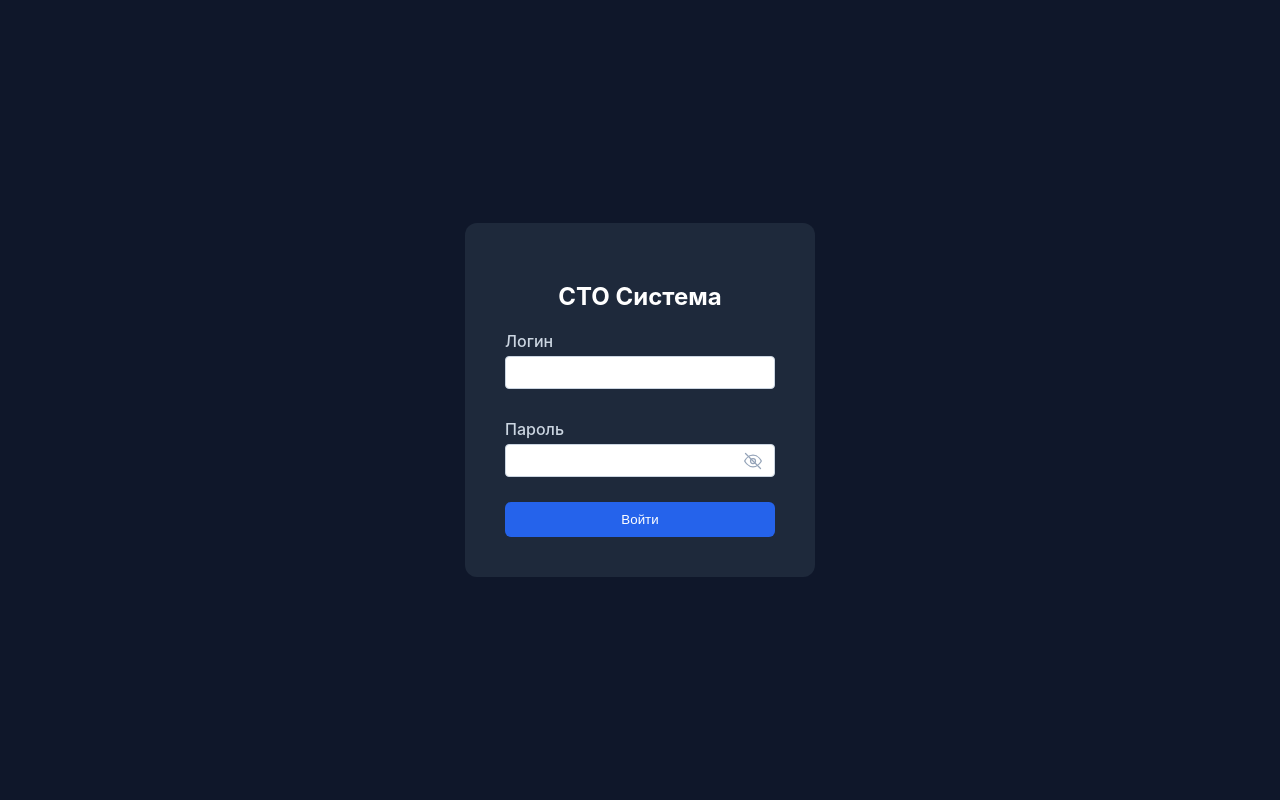
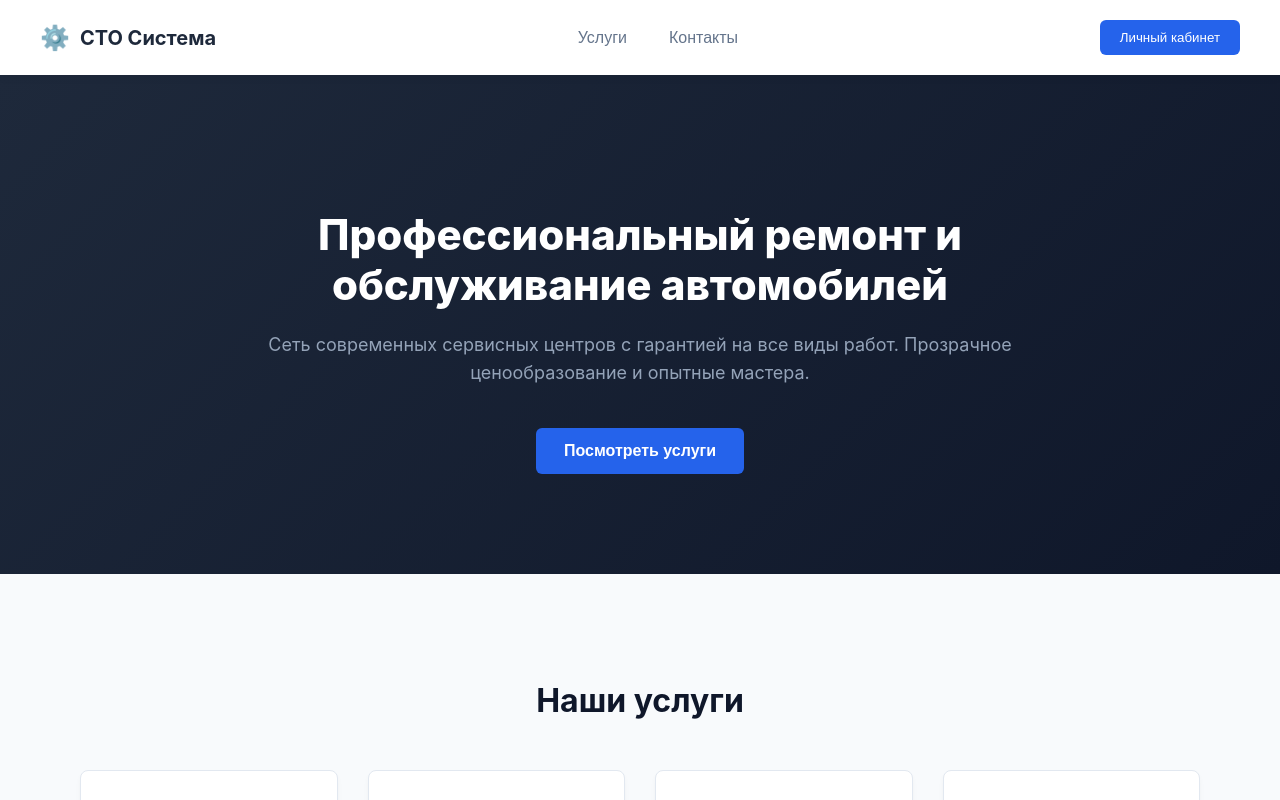
Before and after one commit to ShoulderJoint/db-coursework-autoservice, a React (Vite) app in the folder frontend/: page / in a window 1280 px wide. Built offline with nearby package versions, Linux system fonts and the light colour scheme.

Commit message:
added main page

```diff
--- a/frontend/src/App.jsx
+++ b/frontend/src/App.jsx
@@ -31,6 +31,8 @@ import VendorsTable from './components/tables/VendorsTable';
 import PartsContractsTable from './components/tables/SparePartsContractsTable';
 
 import Dashboard from './components/Dashboard';
+
+import LandingPage from './components/layout/LandingPage';
 
 import { apiFetch } from './api';
 
@@ -76,6 +78,8 @@ function App() {
   const [viewingApplication, setViewingApplication] = useState(null);
 
   const [isProfileModalOpen, setIsProfileModalOpen] = useState(false);
+
+  const [showLogin, setShowLogin] = useState(false);
 
   const loadDataArray = async (endpoint, stateSetter, errorLabel) => {
     try {
@@ -213,7 +217,17 @@ function App() {
   return (
     <div className="app-container">
       {!currentUser ? (
-        <LoginForm onLoginSuccess={handleLoginSuccess} />
+        !showLogin ? (
+          <LandingPage onLoginClick={() => setShowLogin(true)} />
+        ) : (
+          <LoginForm
+            onLoginSuccess={(user) => {
+              setCurrentUser(user);
+              setShowLogin(false);
+            }}
+            onBackToLanding={() => setShowLogin(false)}
+          />
+        )
       ) : (
         <>
           <Sidebar
--- /dev/null
+++ b/frontend/src/components/layout/LandingPage.jsx
@@ -0,0 +1,90 @@
+import React from 'react';
+
+const LandingPage = ({ onLoginClick }) => {
+  // Список популярных услуг для вывода на главную
+  const popularServices = [
+    { title: 'Регулярное ТО', desc: 'Замена масла, фильтров, свечей и комплексная проверка всех систем автомобиля.', price: 'от 2 500 руб.' },
+    { title: 'Ремонт ходовой части', desc: 'Диагностика подвески, замена амортизаторов, сайлентблоков и рычагов.', price: 'от 1 800 руб.' },
+    { title: 'Компьютерная диагностика', desc: 'Чтение и сброс ошибок, проверка работы датчиков и электронных блоков.', price: '1 000 руб.' },
+    { title: 'Ремонт тормозной системы', desc: 'Замена тормозных колодок, дисков, суппортов и тормозной жидкости.', price: 'от 1 200 руб.' },
+  ];
+
+  const scrollToSection = (id) => {
+    const element = document.getElementById(id);
+    if (element) {
+      element.scrollIntoView({ behavior: 'smooth' });
+    }
+  };
+
+  return (
+    <div className="landing-layout">
+      {/* Шапка сайта */}
+      <header className="landing-header">
+        <div className="landing-logo" onClick={() => scrollToSection('hero')}>
+          <span className="logo-icon">⚙️</span>
+          <span className="logo-text">СТО Система</span>
+        </div>
+
+        <nav className="landing-nav">
+          <button onClick={() => scrollToSection('services')} className="nav-link-btn">Услуги</button>
+          <button onClick={() => scrollToSection('contacts')} className="nav-link-btn">Контакты</button>
+        </nav>
+
+        <button className="btn-primary" onClick={onLoginClick}>
+          Личный кабинет
+        </button>
+      </header>
+
+      {/* Главный баннер (Hero Section) */}
+      <section id="hero" className="hero-section">
+        <div className="hero-content">
+          <h1>Профессиональный ремонт и обслуживание автомобилей</h1>
+          <p>Сеть современных сервисных центров с гарантией на все виды работ. Прозрачное ценообразование и опытные мастера.</p>
+          <button className="btn-hero" onClick={() => scrollToSection('services')}>Посмотреть услуги</button>
+        </div>
+      </section>
+
+      {/* Секция услуг */}
+      <section id="services" className="landing-section">
+        <h2 className="section-title">Наши услуги</h2>
+        <div className="services-landing-grid">
+          {popularServices.map((service, index) => (
+            <div key={index} className="service-landing-card">
+              <h3>{service.title}</h3>
+              <p>{service.desc}</p>
+              <div className="service-card-price">{service.price}</div>
+            </div>
+          ))}
+        </div>
+      </section>
+
+      {/* Секция контактов */}
+      <section id="contacts" className="landing-section bg-alt">
+        <h2 className="section-title">Контакты и филиалы</h2>
+        <div className="contacts-landing-grid">
+          <div className="contact-info-block">
+            <h3>Центральный офис</h3>
+            <p><strong>Телефон:</strong> +7 (846) 123-45-67</p>
+            <p><strong>Email:</strong> info@sto-sistema.ru</p>
+            <p><strong>Режим работы:</strong> Ежедневно с 09:00 до 21:00</p>
+          </div>
+          <div className="contact-info-block">
+            <h3>Наши точки в Самаре</h3>
+            <ul>
+              <li>ул. Московское шоссе, д. 64</li>
+              <li>ул. Ново-Садовая, д. 106</li>
+              <li>ул. Победы, д. 14</li>
+            </ul>
+          </div>
+        </div>
+      </section>
+
+      {/* Подвал */}
+      <footer className="landing-footer">
+        <p>&copy; 2026 СТО Система. Все права защищены.</p>
+      </footer>
+    </div>
+  );
+};
+
+export default LandingPage;
--- a/frontend/src/components/layout/LoginForm.jsx
+++ b/frontend/src/components/layout/LoginForm.jsx
@@ -18,7 +18,7 @@ const IconEyeCrossed = () => (
   </svg>
 );
 
-const LoginForm = ({ onLoginSuccess }) => {
+const LoginForm = ({ onLoginSuccess, onBackToLanding }) => {
   const [login, setLogin] = useState('');
   const [password, setPassword] = useState('');
   const [authError, setAuthError] = useState('');
@@ -230,6 +230,13 @@ const LoginForm = ({ onLoginSuccess }) => {
           </div>
           {authError && <p style={{ color: '#ef4444', fontSize: '13px', textAlign: 'center' }}>{authError}</p>}
           <button type="submit" className="btn-primary" style={{ width: '100%', marginTop: '10px' }}>Войти</button>
+          <button
+            type="button"
+            onClick={onBackToLanding}
+            style={{ width: '100%', marginTop: '12px', background: 'none', border: 'none', color: '#94a3b8', cursor: 'pointer', fontSize: '14px' }}
+          >
+            ← Вернуться на главный сайт
+          </button>
         </form>
       </div>
     </div>
--- a/frontend/src/style.css
+++ b/frontend/src/style.css
@@ -186,3 +186,201 @@ input[type="password"]::-webkit-credentials-auto-fill-button {
     width: 100%;
     box-sizing: border-box;
 }
+
+/* ----------------------------------
+   Стили публичного сайта (Лендинга)
+----------------------------------- */
+.landing-layout {
+    width: 100vw;
+    min-height: 100vh;
+    background-color: #f8fafc;
+    color: #1e293b;
+    font-family: 'Inter', sans-serif;
+    overflow-x: hidden;
+}
+
+.landing-header {
+    display: flex;
+    justify-content: space-between;
+    align-items: center;
+    padding: 20px 40px;
+    background: #ffffff;
+    box-shadow: 0 2px 10px rgba(0,0,0,0.05);
+    position: sticky;
+    top: 0;
+    z-index: 100;
+}
+
+.landing-logo {
+    display: flex;
+    align-items: center;
+    gap: 10px;
+    cursor: pointer;
+}
+
+.landing-logo .logo-icon {
+    font-size: 24px;
+}
+
+.landing-logo .logo-text {
+    font-size: 20px;
+    font-weight: 700;
+    color: #1e293b;
+}
+
+.landing-nav {
+    display: flex;
+    gap: 30px;
+}
+
+.nav-link-btn {
+    background: none;
+    border: none;
+    font-size: 16px;
+    font-weight: 500;
+    color: #64748b;
+    cursor: pointer;
+    transition: color 0.2s;
+}
+
+.nav-link-btn:hover {
+    color: #2563eb;
+}
+
+/* Промо-блок (Hero) */
+.hero-section {
+    background: linear-gradient(135deg, #1e293b 0%, #0f172a 100%);
+    color: #ffffff;
+    padding: 100px 40px;
+    text-align: center;
+    display: flex;
+    justify-content: center;
+}
+
+.hero-content {
+    max-width: 800px;
+}
+
+.hero-content h1 {
+    font-size: 42px;
+    font-weight: 800;
+    margin-bottom: 20px;
+    line-height: 1.2;
+}
+
+.hero-content p {
+    font-size: 18px;
+    color: #94a3b8;
+    margin-bottom: 40px;
+    line-height: 1.6;
+}
+
+.btn-hero {
+    background-color: #2563eb;
+    color: #ffffff;
+    border: none;
+    padding: 14px 28px;
+    border-radius: 6px;
+    font-size: 16px;
+    font-weight: 600;
+    cursor: pointer;
+    transition: background 0.2s;
+}
+
+.btn-hero:hover {
+    background-color: #1d4ed8;
+}
+
+/* Секции общего назначения */
+.landing-section {
+    padding: 80px 40px;
+    max-width: 1200px;
+    margin: 0 auto;
+}
+
+.bg-alt {
+    background-color: #f1f5f9;
+    max-width: 100vw;
+    padding: 80px 40px;
+}
+
+.section-title {
+    font-size: 32px;
+    font-weight: 700;
+    text-align: center;
+    margin-bottom: 50px;
+    color: #0f172a;
+}
+
+/* Сетка услуг */
+.services-landing-grid {
+    display: grid;
+    grid-template-columns: repeat(auto-fit, minmax(250px, 1fr));
+    gap: 30px;
+}
+
+.service-landing-card {
+    background: #ffffff;
+    padding: 30px;
+    border-radius: 8px;
+    box-shadow: 0 4px 6px -1px rgba(0,0,0,0.05);
+    border: 1px solid #e2e8f0;
+    display: flex;
+    flex-direction: column;
+}
+
+.service-landing-card h3 {
+    margin-top: 0;
+    font-size: 20px;
+    color: #1e293b;
+    margin-bottom: 12px;
+}
+
+.service-landing-card p {
+    color: #64748b;
+    font-size: 14px;
+    line-height: 1.5;
+    flex-grow: 1;
+    margin-bottom: 20px;
+}
+
+.service-card-price {
+    font-weight: 700;
+    color: #2563eb;
+    font-size: 16px;
+}
+
+/* Блок контактов */
+.contacts-landing-grid {
+    display: flex;
+    justify-content: space-around;
+    flex-wrap: wrap;
+    gap: 40px;
+    max-width: 1000px;
+    margin: 0 auto;
+}
+
+.contact-info-block h3 {
+    font-size: 22px;
+    margin-bottom: 20px;
+    color: #1e293b;
+}
+
+.contact-info-block p, .contact-info-block li {
+    font-size: 16px;
+    color: #475569;
+    line-height: 1.8;
+}
+
+.contact-info-block ul {
+    padding-left: 20px;
+}
+
+.landing-footer {
+    background: #0f172a;
+    color: #64748b;
+    text-align: center;
+    padding: 30px 20px;
+    font-size: 14px;
+    border-top: 1px solid #1e293b;
+}
```
